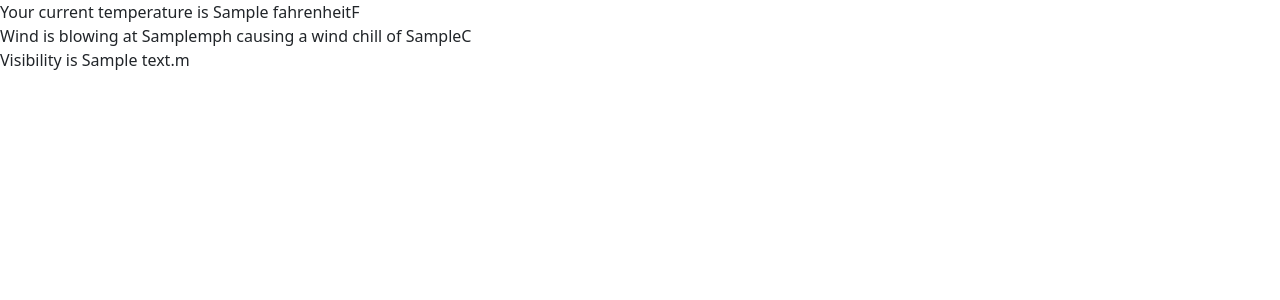
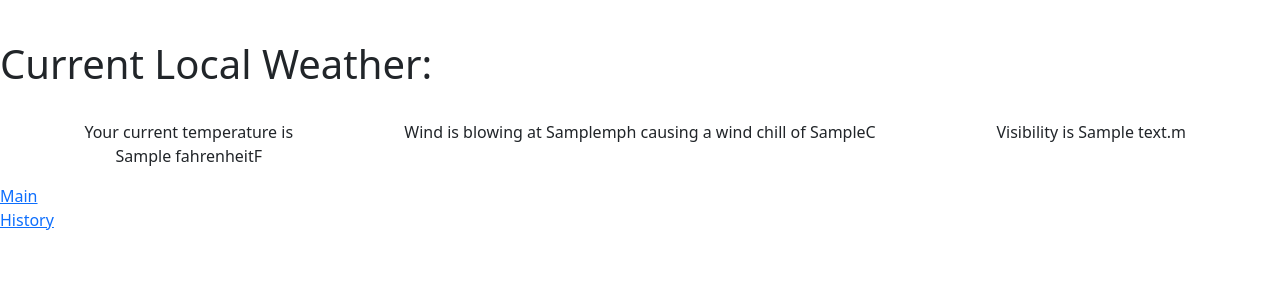
Before and after one commit to MStickney310/Weather, a Flask app: template templates/main.html in a window 1280 px wide. Shown: the top 300 px of the page. Run offline with Flask 3, Linux system fonts and the light colour scheme; the template is opened without the code that fills it: most values are stand-ins (such as "Sample title", 1, 10 or a date in 2020); some libraries are stand-ins or nearby versions.

Commit message:
commit on 12/14/23

```diff
--- a/Notes.py
+++ b/Notes.py
@@ -1,7 +1,12 @@
 #DoesHeKnowTheMusical
 
 # API = Application Programming Interface
+
 # we are going to use the requests library
 
 # let's make a virtual environment
 import requests
+
+data = requests.get('https://www.google.com')
+print(data.status_code)
+print(data.text)
--- a/app.py
+++ b/app.py
@@ -26,3 +26,12 @@ def index():
     #ret += '</p>'
 
     return render_template('main.html',temp=temp,wind=wind,windChill=windChill,visibility=visibility)
+
+
+@app.route('/history')
+def history():
+    wx = Weather(api_url, 'C50501-SJHS Weather Application V1.0')
+
+    # do stuff
+
+    return render_template('history.html')
--- a/templates/base.html
+++ b/templates/base.html
@@ -12,6 +12,9 @@
 </head>
 <body>
     {% block content %}{% endblock %}
+    <a href="{{ url_for('index') }}">Main</a>
+</br>
+    <a href="{{ url_for('history') }}">History</a>
     {% block scripts %}
         <!-- Optional Javascript -->
         {{ bootstrap.load_js() }}
--- a/templates/main.html
+++ b/templates/main.html
@@ -3,8 +3,32 @@
 <h1>{% block title %}Main{% endblock %}</h1>
 
 {% block content %}
-<p>Your current temperature is {{ temp['fahrenheit']}}F
+
+<p>
+</br>
+<h1 fontsize="8" text-align = "text-center">
+    Current Local Weather:
+</h1>
+</br>
+<div class="container text-center">
+    <div class="row">
+      <div class="col">
+        Your current temperature is {{ temp['fahrenheit']}}F
+      </div>
+      <div class="col-7">
+        Wind is blowing at {{ wind['speed_mph']}}mph causing a wind chill of {{ windChill['windchill_degC']}}C
+      </div>
+      <div class="col">
+        Visibility is {{ visibility['visibility_m']}}m
+      </div>
+    </div>
+  </div>
+</p>
+
+<!--
+  <p>Your current temperature is {{ temp['fahrenheit']}}F
 </br>Wind is blowing at {{ wind['speed_mph']}}mph causing a wind chill of {{ windChill['windchill_degC']}}C
 </br>Visibility is {{ visibility['visibility_m']}}m
 </p>
+-->
 {% endblock %}
--- a/weather.py
+++ b/weather.py
@@ -120,8 +120,8 @@ class Weather(object):
         res = requests.get(url, headers=self.headers)
         if res.status_code != 200:
             raise RuntimeError(f"Unable to get latest observations: {res.reason} ({res.status_code})")
-        #print(res.status_code)
-        #print(res.text)
+        print(res.status_code)
+        print(res.text)
         data = res.json()
         return data['properties']
 
```
Also changed, not shown: templates/history.html (added, +25 -0 lines).
